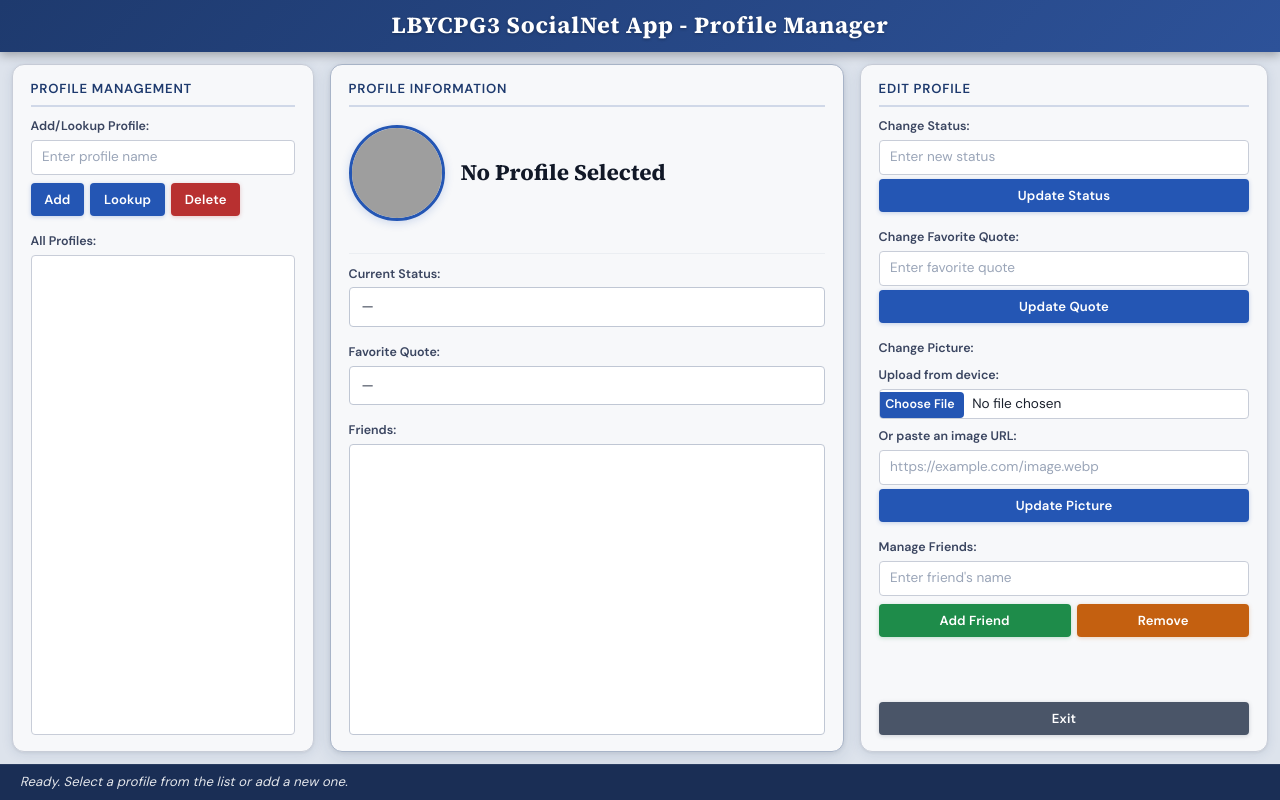
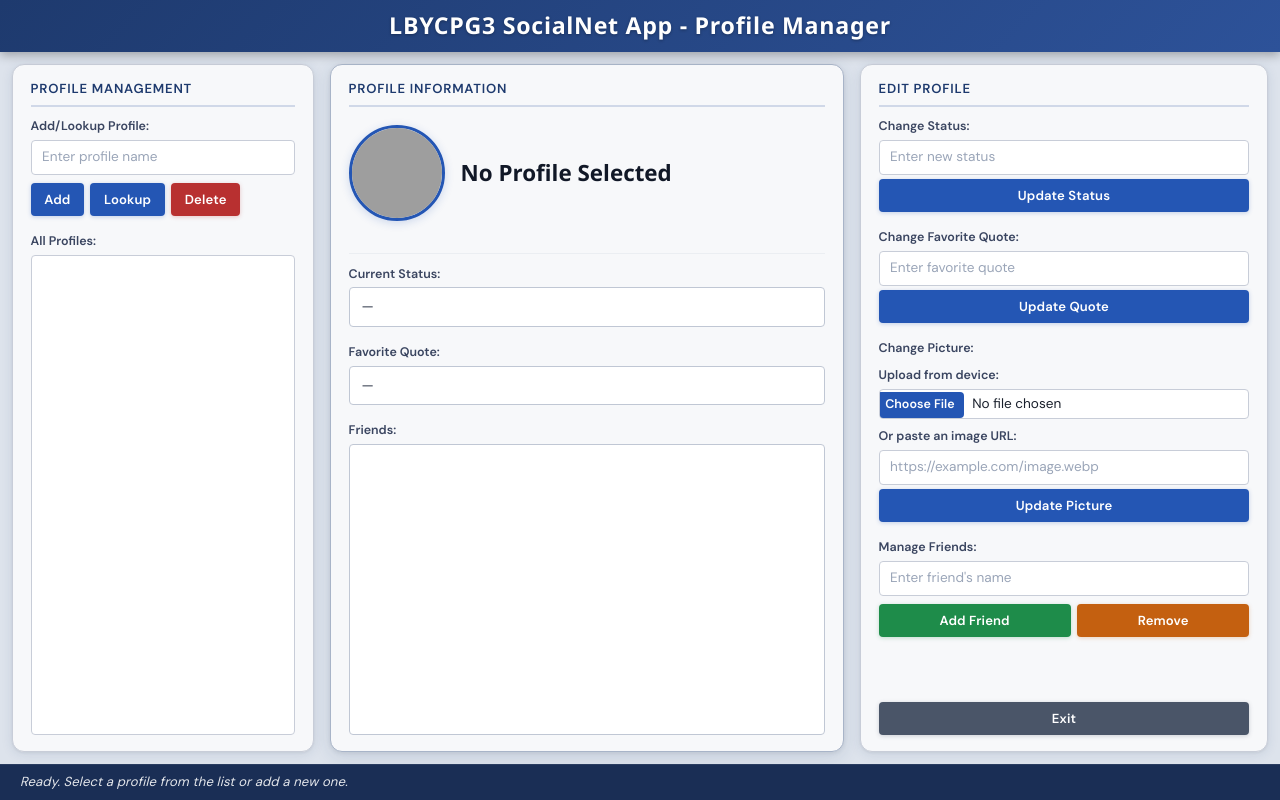
Before and after one commit to melvincabatuan/socialnet-manager, a website: page index.html in a window 1280 px wide. Drawn offline with nearby package versions, Linux system fonts and the light colour scheme; no server answers; grey boxes are pictures that could not be loaded.

Commit message:
updated fonts

```diff
--- a/css/style.css
+++ b/css/style.css
@@ -6,8 +6,12 @@
 
 /* ── Variables ───────────────────────────────────────────────── */
 :root {
-  --font-heading: 'Source Serif 4', Georgia, serif;
-  --font-body:    'DM Sans', system-ui, sans-serif;
+  /* Sans-serif for headings (clean and simple) */
+  /* Sans-serif for headings (clean and consistent UI look) */
+  --font-heading: "Segoe UI", system-ui, -apple-system, "Inter", Roboto, "Helvetica Neue", Arial, sans-serif;
+
+  /* Body font (modern, readable, with proper fallbacks) */
+  --font-body: "DM Sans", system-ui, -apple-system, "Segoe UI", "Inter", Roboto, "Helvetica Neue", Arial, sans-serif;
 
   --clr-header-bg:        #1e3a6e;
   --clr-header-bg2:       #2d5299;
@@ -56,14 +60,6 @@
 }
 
 
-/* ── Root sizing ─────────────────────────────────────────────────
-   FIX 1 of 3: html AND body must both have height: 100%.
-   The scroll chain requires a concrete pixel height at the very
-   top. html: 100% = viewport height in pixels. body: 100%
-   inherits that concrete value. Without both, every descendant's
-   flex: 1 resolves against an infinitely tall document and
-   overflow-y: auto never fires.
-   ─────────────────────────────────────────────────────────── */
 html {
   height: 100%;
 }
@@ -105,12 +101,6 @@ body {
 }
 
 
-/* ── App wrapper ─────────────────────────────────────────────────
-   FIX 2 of 3: explicit calc() height instead of flex: 1.
-   flex: 1 alone is ambiguous when siblings also use flex: 1.
-   calc(100% - var(--header-h)) gives a concrete pixel height that
-   is unambiguous and propagates correctly down the chain.
-   ─────────────────────────────────────────────────────────── */
 #app-wrapper {
   height:         calc(100% - var(--header-h));
   flex-shrink:    0;
@@ -121,11 +111,6 @@ body {
 }
 
 
-/* ── Main content area ───────────────────────────────────────────
-   FIX 3 of 3: explicit calc() height subtracting the status bar.
-   This gives #main-content a concrete pixel height that the
-   Bootstrap row, columns, and panels can all measure against.
-   ─────────────────────────────────────────────────────────── */
 #main-content {
   height:      calc(100% - var(--statusbar-h));
   flex-shrink: 0;
```
